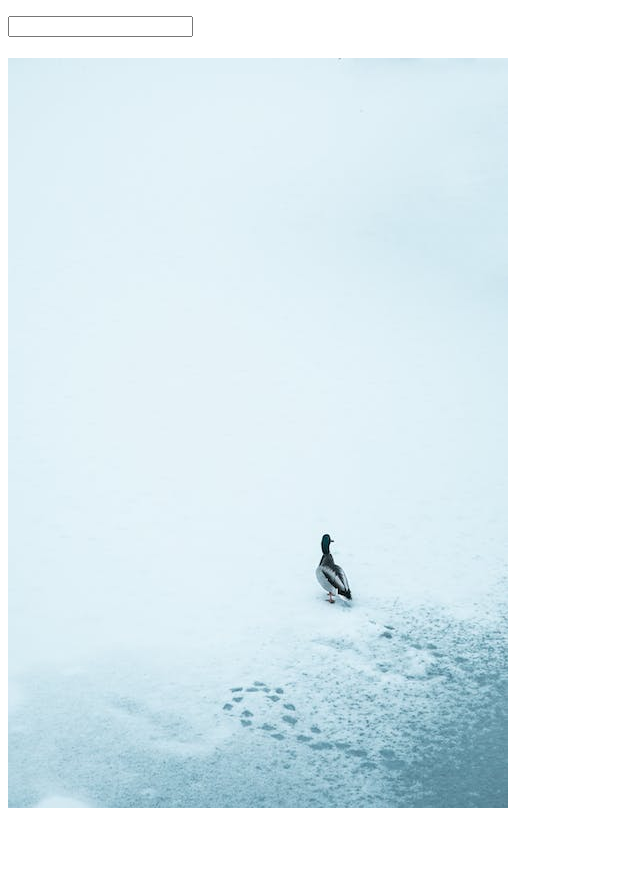
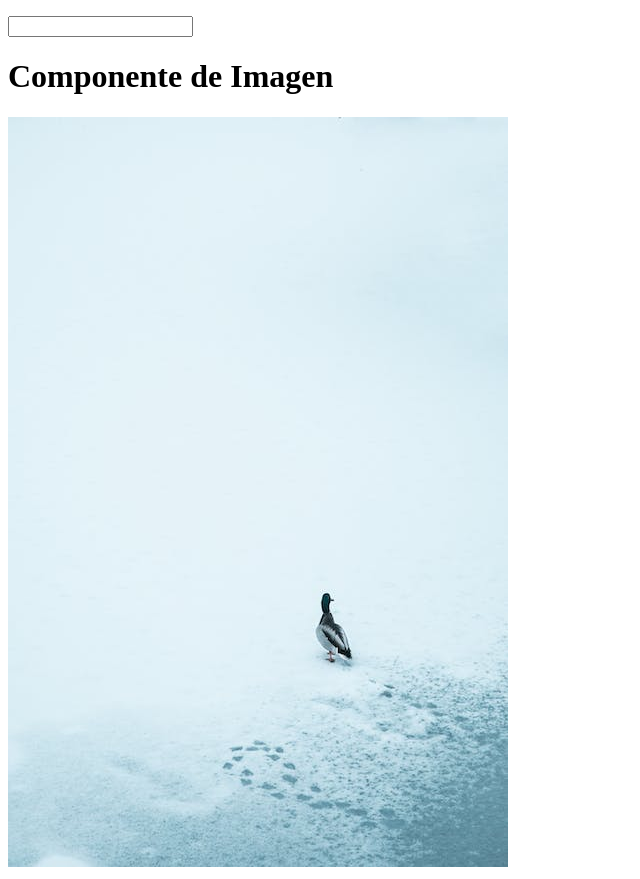
Before and after one commit to dtheran1/my-store, an Angular app: page / in a window 1280 px wide. Shown: the whole page, without its empty margins (0-640 px from the left). Before the commit the page ends 820 px from the top, so only its background shows below. Built offline with nearby package versions, Linux system fonts and the light colour scheme.

Commit message:
emitiendo eventos con el Output

```diff
--- a/src/app/app.component.html
+++ b/src/app/app.component.html
@@ -1,4 +1,4 @@
 <p>
   <input type="text" [(ngModel)]="imgParent">
 </p>
-<app-img [img]="imgParent"></app-img>
+<app-img [img]="imgParent" (loaded)="onLoaded($event)"></app-img>
--- a/src/app/app.component.ts
+++ b/src/app/app.component.ts
@@ -7,4 +7,7 @@ import { Component } from '@angular/core';
 })
 export class AppComponent {
   imgParent = '';
+  onLoaded(img: string) {
+    console.log('lOG PADRE', img);
+  }
 }
--- a/src/app/components/img/img.component.html
+++ b/src/app/components/img/img.component.html
@@ -1,7 +1,13 @@
-<h1> {{ img }} </h1>
 
-<img width="200px" [src]="img" alt="avatar" *ngIf="img; else elseImg">
+
+<h1> Componente de Imagen </h1>
+
+<img width="200" (load)="imgLoaded()" (error)="imgError()" [src]="img" alt="avatar" *ngIf="img; else elseImg">
+
+<!-- Con el evento error el nav hace un request y si no encuentra el dato en internet nos ejecuta la funcion -->
+
+<!-- eL evento load es nativo de las img -->
 
 <ng-template #elseImg>
-  <img src="../../../assets/pexels-photo-14940646.jpeg" alt="">
+  <img [src]="imageDefault" alt="">
 </ng-template>
--- a/src/app/components/img/img.component.ts
+++ b/src/app/components/img/img.component.ts
@@ -1,4 +1,4 @@
-import { Component, Input } from '@angular/core';
+import { Component, Input, Output, EventEmitter } from '@angular/core';
 
 @Component({
   selector: 'app-img',
@@ -8,6 +8,17 @@ import { Component, Input } from '@angular/core';
 export class ImgComponent {
   // datos del compon
   // img: string = 'Daniel'
-  @Input()img: string = '' // Input representa los props
+  @Input() img: string = '' // Input representa los props
+  @Output() loaded = new EventEmitter<string>()
+  imageDefault: string ='../../../assets/pexels-photo-14940646.jpeg'
+
+  imgError() {
+    this.img = this.imageDefault
+  }
+
+  imgLoaded() {
+    console.log('loaded');
+    this.loaded.emit(this.img);
+  }
 
 }
```
